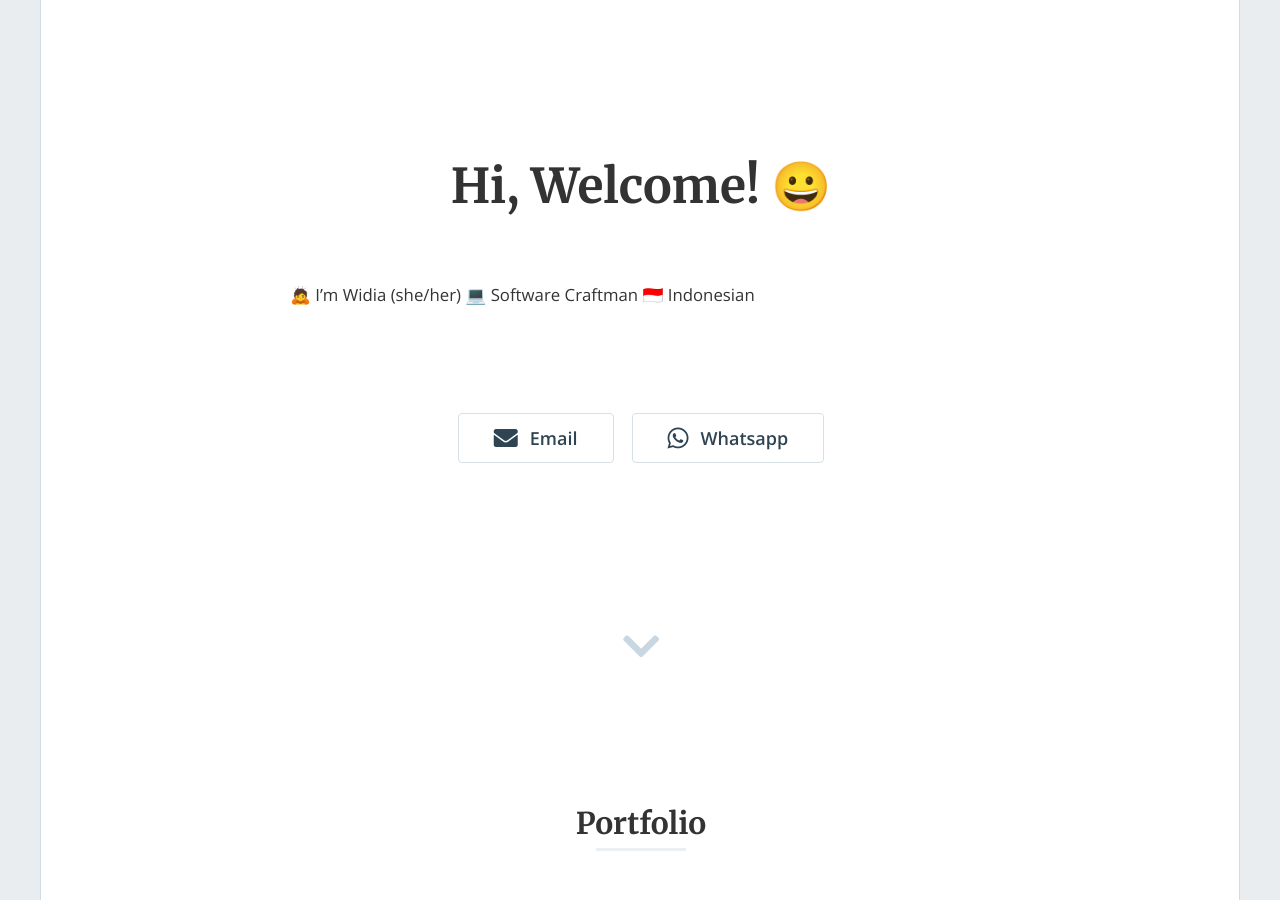
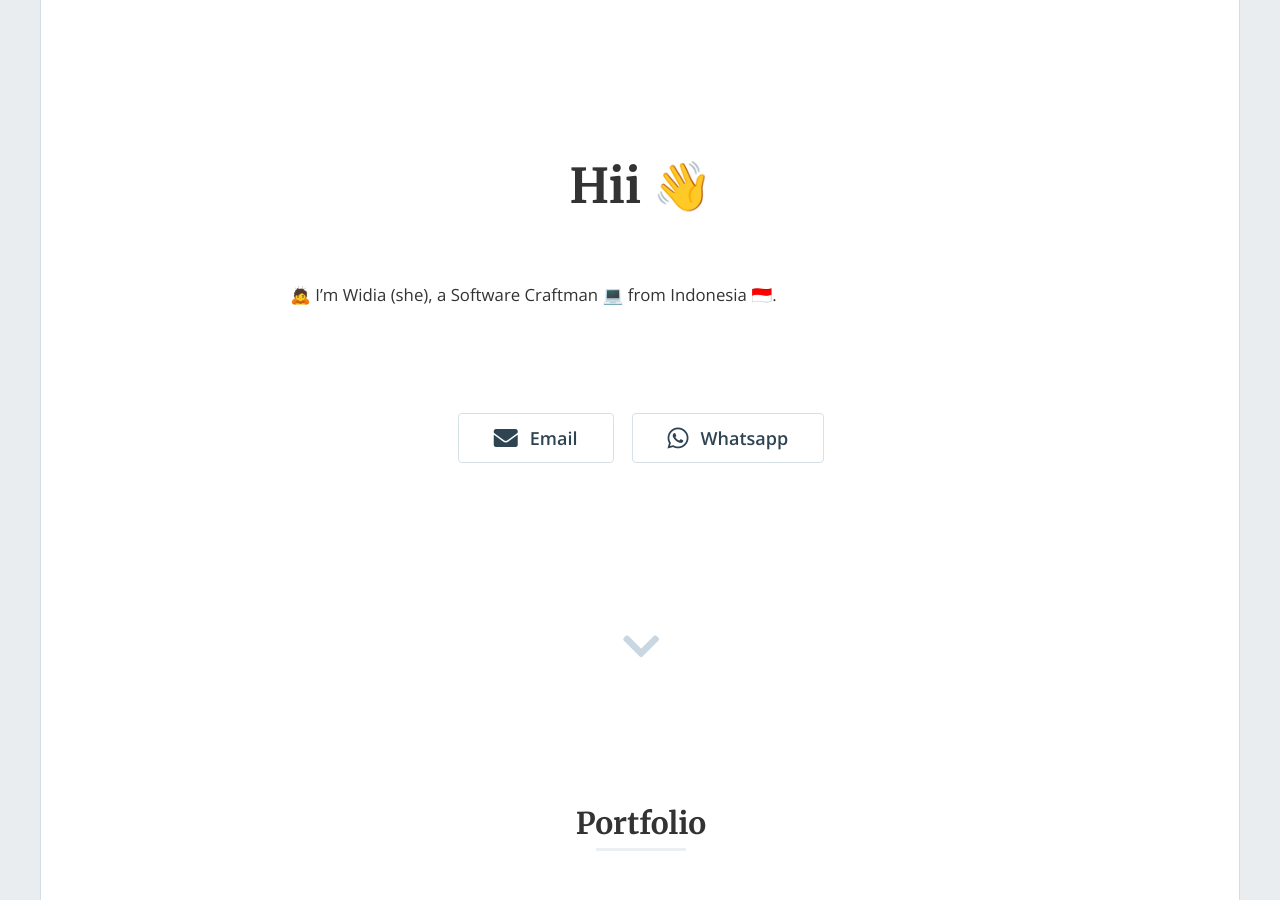
Before and after one commit to widiarifki/widiarifki.github.io, a Jekyll site: the page built from index.html, in a window 1280 px wide and 900 px high. Built offline with Jekyll 4.4.1, drawn with Linux system fonts in a browser that asks for light colours; nearby versions of some CDN libraries; emoji names are drawn with the system emoji font; the list of posts is cut into pages by our own code.

Commit message:
update desc

```diff
--- a/_config.yml
+++ b/_config.yml
@@ -13,10 +13,10 @@
 # you will see them accessed via {{ site.title }}, {{ site.email }}, and so on.
 # You can create any custom variable you would like, and they will be accessible
 # in the templates via {{ site.myvariable }}.
-title: "Widia Rifki's Portfolio"
+title: "Hello. I'm Widia."
 email: 'widiarifki@gmail.com'
-heading: 'Hi, Welcome! :grinning:'
-description: ":bow: I'm Widia (she/her) :computer: Software Craftman :indonesia: Indonesian"
+heading: 'Hii :wave:'
+description: ":bow: I'm Widia (she), a Software Craftman :computer: from Indonesia :indonesia:."
 baseurl: "" # the subpath of your site, e.g. /blog
 url: "https://widiarifki.github.io" # the base hostname & protocol for your site, e.g. https://example.com
 twitter_username: ''
```
